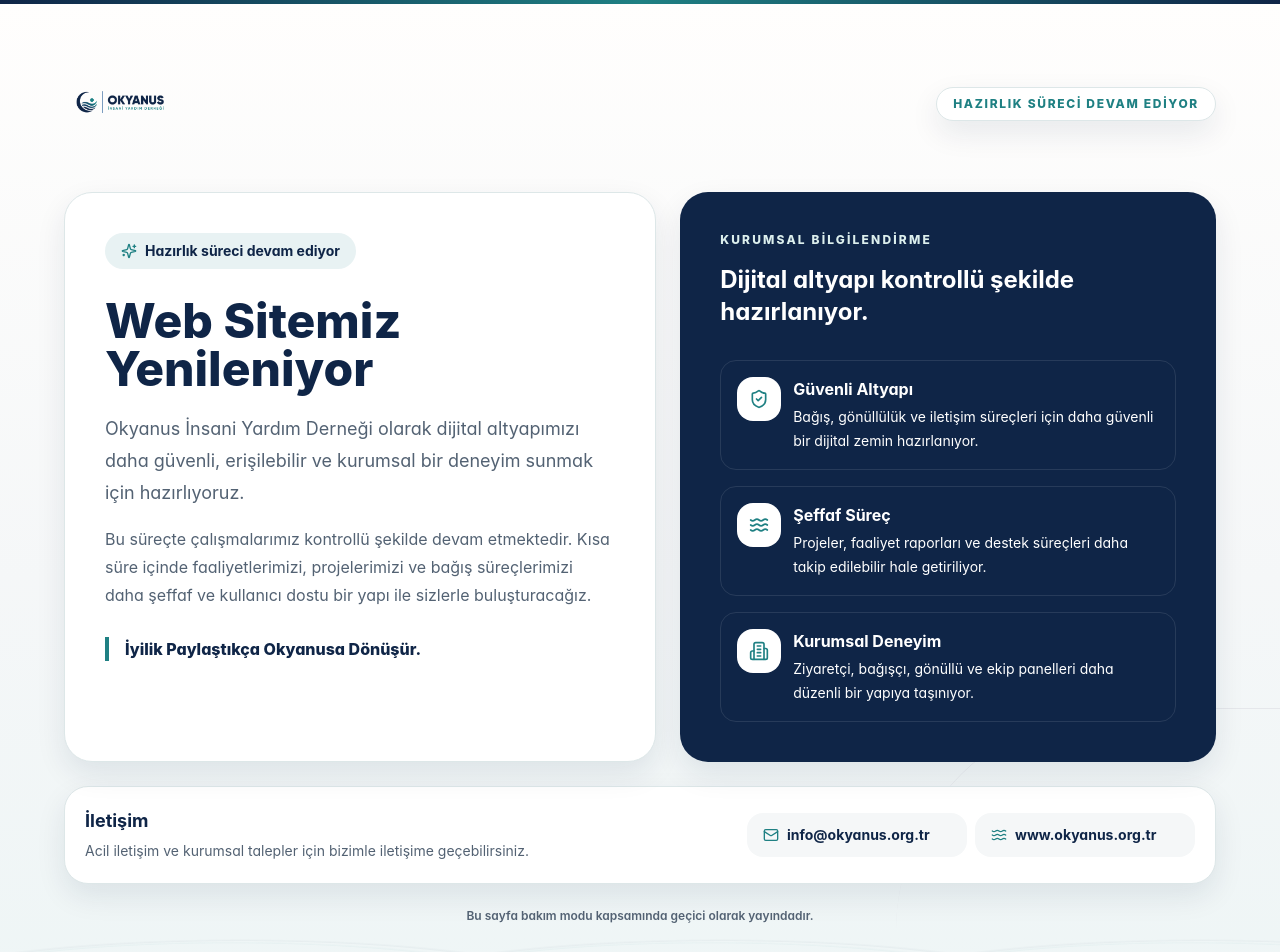
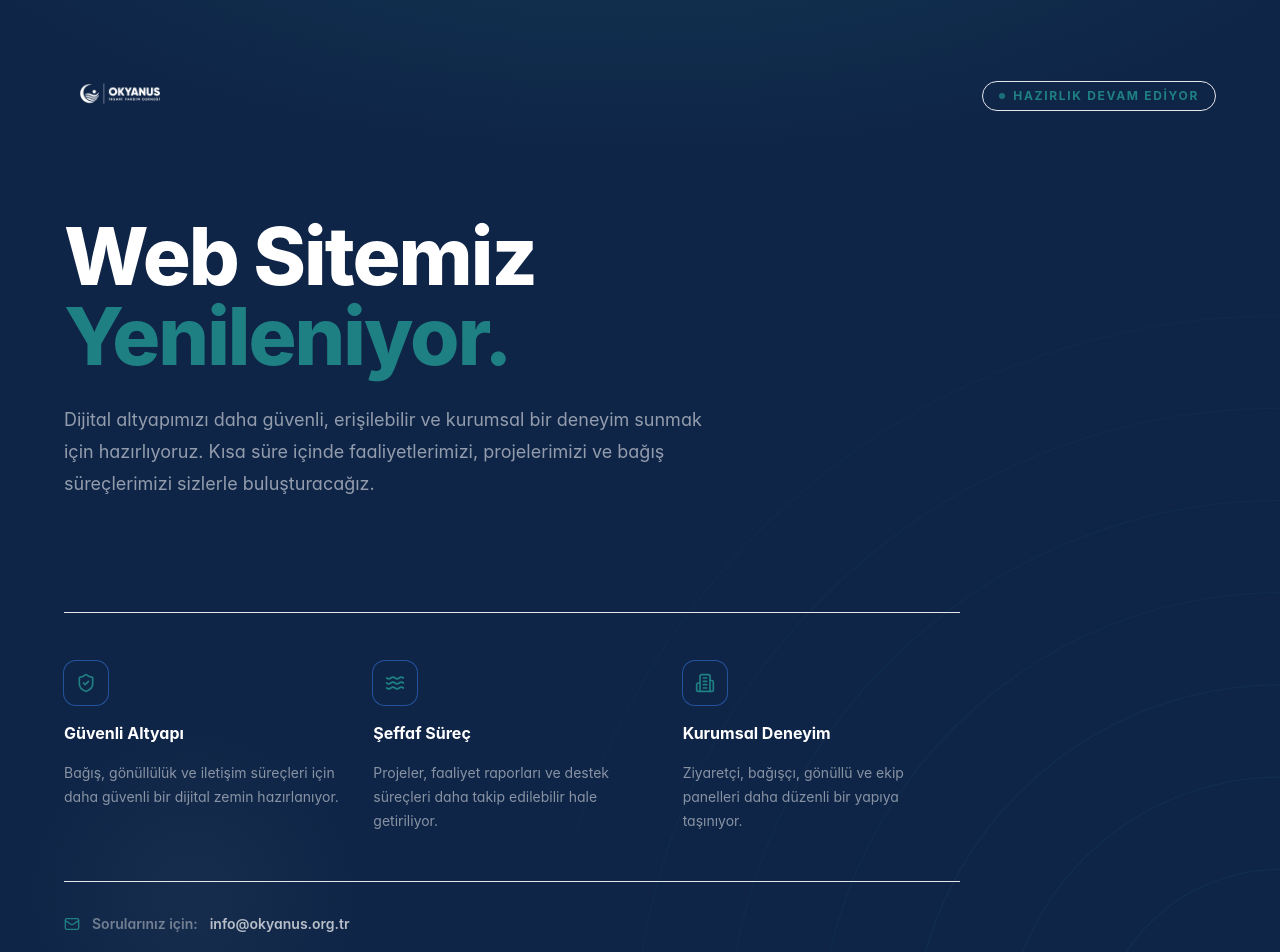
Before and after one commit to garibanedir-hash/OKYANUS, a Next.js app: page /tadilat in a window 1280 px wide. Shown: the top 952 px of the page. Built offline with nearby package versions, Linux system fonts and the light colour scheme.

Commit message:
Fix duplicate hero logo lockup

```diff
--- a/app/tadilat/page.tsx
+++ b/app/tadilat/page.tsx
@@ -1,5 +1,5 @@
 import type { Metadata } from "next";
-import { Building2, Mail, ShieldCheck, Sparkles, Waves } from "lucide-react";
+import { Building2, Mail, ShieldCheck, Waves } from "lucide-react";
 import { OfficialLogo } from "@/components/brand/OfficialLogo";
 
 export const metadata: Metadata = {
@@ -7,110 +7,139 @@
   description: "Okyanus İnsani Yardım Derneği web sitesi daha güvenli, erişilebilir ve kurumsal bir deneyim için yenileniyor."
 };
 
-const infoCards = [
+const pillars = [
   {
+    icon: ShieldCheck,
     title: "Güvenli Altyapı",
-    description: "Bağış, gönüllülük ve iletişim süreçleri için daha güvenli bir dijital zemin hazırlanıyor.",
-    icon: ShieldCheck
+    description: "Bağış, gönüllülük ve iletişim süreçleri için daha güvenli bir dijital zemin hazırlanıyor."
   },
   {
+    icon: Waves,
     title: "Şeffaf Süreç",
-    description: "Projeler, faaliyet raporları ve destek süreçleri daha takip edilebilir hale getiriliyor.",
-    icon: Waves
+    description: "Projeler, faaliyet raporları ve destek süreçleri daha takip edilebilir hale getiriliyor."
   },
   {
+    icon: Building2,
     title: "Kurumsal Deneyim",
-    description: "Ziyaretçi, bağışçı, gönüllü ve ekip panelleri daha düzenli bir yapıya taşınıyor.",
-    icon: Building2
+    description: "Ziyaretçi, bağışçı, gönüllü ve ekip panelleri daha düzenli bir yapıya taşınıyor."
   }
 ];
 
+function OceanRings() {
+  const radii = [80, 160, 240, 320, 400, 480, 560, 640];
+  return (
+    <svg
+      viewBox="0 0 640 640"
+      fill="none"
+      aria-hidden
+      className="absolute inset-0 h-full w-full"
+      preserveAspectRatio="xMaxYMax slice"
+    >
+      {radii.map((r, i) => (
+        <circle
+          key={r}
+          cx="640"
+          cy="640"
+          r={r}
+          stroke="rgba(31,128,131,0.13)"
+          strokeWidth="1"
+          fill="none"
+          opacity={1 - i * 0.08}
+        />
+      ))}
+      <circle cx="640" cy="640" r="20" fill="rgba(31,128,131,0.3)" />
+      <circle cx="640" cy="640" r="7" fill="rgba(31,128,131,0.65)" />
+    </svg>
+  );
+}
+
 export default function MaintenancePage() {
   return (
-    <main className="relative min-h-screen overflow-hidden bg-warm-white text-dark-navy">
-      <div className="absolute inset-0 bg-[linear-gradient(180deg,rgba(255,254,253,0.98)_0%,rgba(245,247,248,0.98)_58%,rgba(232,242,243,0.72)_100%)]" />
-      <div className="absolute inset-x-0 top-0 h-1 bg-gradient-to-r from-deep-blue via-ocean-green to-deep-blue" />
-      <div className="absolute -right-32 bottom-0 h-72 w-[34rem] rounded-tl-full bg-deep-blue/95" />
-      <div className="absolute -right-24 bottom-10 h-56 w-[30rem] rounded-tl-full border-t border-white/18 bg-ocean-green/18" />
-      <div className="wave-lines absolute inset-x-0 bottom-0 h-40 opacity-20" />
+    <main className="relative min-h-screen overflow-hidden bg-dark-navy">
 
-      <section className="relative z-10 flex min-h-screen items-center px-5 py-8 sm:py-12">
-        <div className="mx-auto w-full max-w-6xl">
-          <header className="mb-8 flex items-center justify-between gap-4">
-            <OfficialLogo variant="color" size="md" />
-            <span className="hidden rounded-full border border-border-soft bg-white px-4 py-2 text-xs font-extrabold uppercase tracking-[0.14em] text-ocean-green shadow-card sm:inline-flex">
-              Hazırlık süreci devam ediyor
+      {/* Ambient radial glow — top center */}
+      <div className="pointer-events-none absolute inset-x-0 -top-40 h-[40rem] bg-[radial-gradient(ellipse_60%_50%_at_50%_0%,rgba(31,128,131,0.2),transparent)]" />
+
+      {/* Bottom-left warmth */}
+      <div className="pointer-events-none absolute bottom-0 left-0 h-80 w-96 bg-[radial-gradient(circle,rgba(220,239,237,0.04),transparent_70%)]" />
+
+      {/* Ocean rings — bottom right */}
+      <div className="pointer-events-none absolute bottom-0 right-0 h-[70%] w-[55%] overflow-hidden">
+        <OceanRings />
+      </div>
+
+      {/* Top hairline */}
+      <div className="absolute inset-x-0 top-0 h-px bg-gradient-to-r from-transparent via-ocean-green/40 to-transparent" />
+
+      {/* ── Page ── */}
+      <div className="relative z-10 flex min-h-screen flex-col px-5 py-10 sm:px-8 lg:px-16">
+
+        {/* Header */}
+        <header className="flex items-center justify-between">
+          <OfficialLogo variant="white" size="md" />
+          <span className="inline-flex items-center gap-2 rounded-full border border-ocean-green/30 bg-ocean-green/10 px-4 py-1.5">
+            <span className="h-1.5 w-1.5 animate-pulse rounded-full bg-ocean-green" />
+            <span className="text-xs font-bold uppercase tracking-[0.14em] text-ocean-green">
+              Hazırlık devam ediyor
+            </span>
           </span>
         </header>
 
-          <div className="grid gap-6 lg:grid-cols-[1.05fr_0.95fr] lg:items-stretch">
-            <section className="rounded-[1.75rem] border border-border-soft bg-white p-7 shadow-card md:p-10">
-              <div className="inline-flex items-center gap-2 rounded-full bg-soft-blue px-4 py-2 text-sm font-bold text-deep-blue">
-                <Sparkles aria-hidden className="h-4 w-4 text-ocean-green" />
-                Hazırlık süreci devam ediyor
-              </div>
-              <h1 className="mt-7 max-w-3xl text-4xl font-extrabold leading-tight text-dark-navy md:text-5xl">
-                Web Sitemiz Yenileniyor
+        {/* Main content */}
+        <div className="flex flex-1 items-center py-16">
+          <div className="w-full max-w-4xl">
+
+            {/* Headline */}
+            <h1 className="text-5xl font-extrabold leading-[1.08] tracking-tight text-white sm:text-6xl lg:text-[5rem]">
+              Web Sitemiz
+              <br />
+              <span className="text-ocean-green">Yenileniyor.</span>
             </h1>
-              <p className="mt-5 max-w-3xl text-lg leading-8 text-ink-muted">
-                Okyanus İnsani Yardım Derneği olarak dijital altyapımızı daha güvenli, erişilebilir ve kurumsal bir deneyim sunmak için hazırlıyoruz.
+
+            <p className="mt-7 max-w-2xl text-lg leading-8 text-white/55">
+              Dijital altyapımızı daha güvenli, erişilebilir ve kurumsal bir deneyim sunmak için hazırlıyoruz. Kısa süre içinde faaliyetlerimizi, projelerimizi ve bağış süreçlerimizi sizlerle buluşturacağız.
             </p>
-              <p className="mt-4 max-w-3xl leading-7 text-ink-muted">
-                Bu süreçte çalışmalarımız kontrollü şekilde devam etmektedir. Kısa süre içinde faaliyetlerimizi, projelerimizi ve bağış süreçlerimizi daha şeffaf ve kullanıcı dostu bir yapı ile sizlerle buluşturacağız.
-              </p>
-              <p className="mt-7 border-l-4 border-ocean-green pl-4 text-base font-extrabold text-deep-blue">
+
+            {/* Tagline */}
+            <div className="mt-7 inline-flex items-center gap-3">
+              <div className="h-px w-8 bg-ocean-green/50" />
+              <p className="text-sm font-extrabold text-ocean-green/80">
                 İyilik Paylaştıkça Okyanusa Dönüşür.
               </p>
-            </section>
+            </div>
 
-            <aside className="rounded-[1.75rem] bg-deep-blue p-7 text-white shadow-card md:p-10">
-              <p className="text-xs font-extrabold uppercase tracking-[0.18em] text-mint-green">Kurumsal bilgilendirme</p>
-              <h2 className="mt-4 text-2xl font-bold">Dijital altyapı kontrollü şekilde hazırlanıyor.</h2>
-              <div className="mt-8 grid gap-4">
-                {infoCards.map((card) => {
-                  const Icon = card.icon;
-                  return (
-                    <article key={card.title} className="rounded-2xl border border-white/10 bg-white/8 p-4">
-                      <div className="flex gap-3">
-                        <span className="flex h-11 w-11 shrink-0 items-center justify-center rounded-2xl bg-white text-ocean-green">
-                          <Icon aria-hidden className="h-5 w-5" />
+            {/* Pillars */}
+            <div className="mt-16 grid gap-8 border-t border-white/8 pt-12 sm:grid-cols-3">
+              {pillars.map(({ icon: Icon, title, description }) => (
+                <div key={title} className="flex flex-col gap-4">
+                  <span className="flex h-11 w-11 items-center justify-center rounded-xl bg-ocean-green/15 ring-1 ring-ocean-green/20">
+                    <Icon aria-hidden className="h-5 w-5 text-ocean-green" />
                   </span>
-                        <div>
-                          <h3 className="font-bold">{card.title}</h3>
-                          <p className="mt-1 text-sm leading-6 text-white/72">{card.description}</p>
+                  <h3 className="font-bold text-white">{title}</h3>
+                  <p className="text-sm leading-6 text-white/50">{description}</p>
+                </div>
+              ))}
+            </div>
+
+            {/* Contact */}
+            <div className="mt-12 flex items-center gap-3 border-t border-white/8 pt-8 text-sm font-semibold text-white/40">
+              <Mail aria-hidden className="h-4 w-4 text-ocean-green" />
+              <span>Sorularınız için:</span>
+              <a
+                href="mailto:info@okyanus.org.tr"
+                className="text-white/70 transition hover:text-ocean-green"
+              >
+                info@okyanus.org.tr
+              </a>
             </div>
           </div>
-                    </article>
-                  );
-                })}
-              </div>
-            </aside>
         </div>
 
-          <section className="mt-6 grid gap-4 rounded-[1.5rem] border border-border-soft bg-white p-5 shadow-card md:grid-cols-[1fr_auto] md:items-center">
-            <div>
-              <h2 className="text-lg font-bold text-dark-navy">İletişim</h2>
-              <p className="mt-1 text-sm leading-6 text-ink-muted">
-                Acil iletişim ve kurumsal talepler için bizimle iletişime geçebilirsiniz.
-              </p>
-            </div>
-            <div className="grid gap-2 text-sm font-bold text-deep-blue sm:grid-cols-2 md:min-w-[28rem]">
-              <span className="inline-flex items-center gap-2 rounded-2xl bg-soft-gray px-4 py-3">
-                <Mail aria-hidden className="h-4 w-4 text-ocean-green" />
-                info@okyanus.org.tr
-              </span>
-              <span className="inline-flex items-center gap-2 rounded-2xl bg-soft-gray px-4 py-3">
-                <Waves aria-hidden className="h-4 w-4 text-ocean-green" />
-                www.okyanus.org.tr
-              </span>
-            </div>
-          </section>
-
-          <p className="mt-6 text-center text-xs font-semibold text-ink-muted">
+        {/* Footer note */}
+        <p className="text-center text-xs font-semibold text-white/25">
           Bu sayfa bakım modu kapsamında geçici olarak yayındadır.
         </p>
       </div>
-      </section>
     </main>
   );
 }
```
Lines whose indentation alone changed are shown as unchanged.
